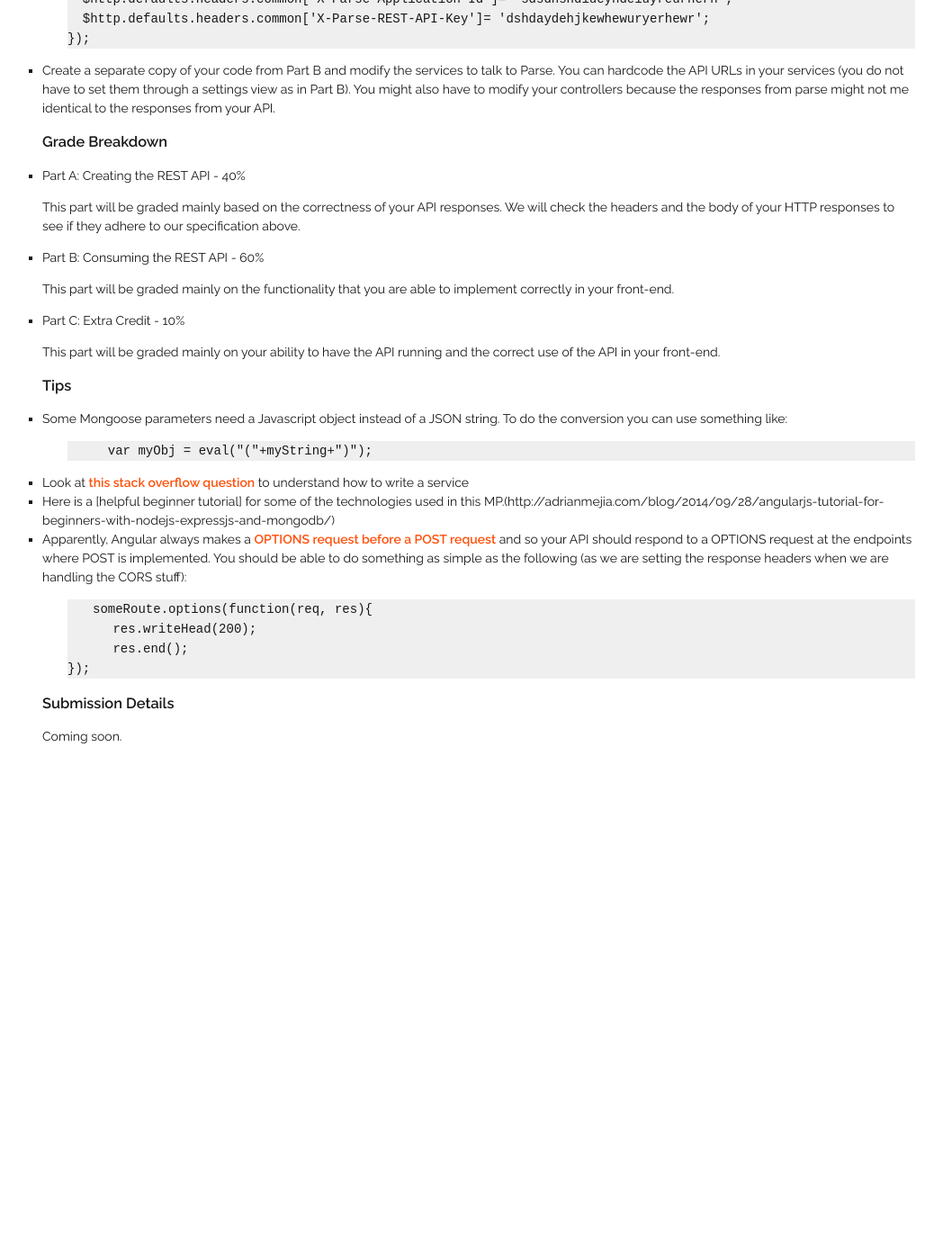
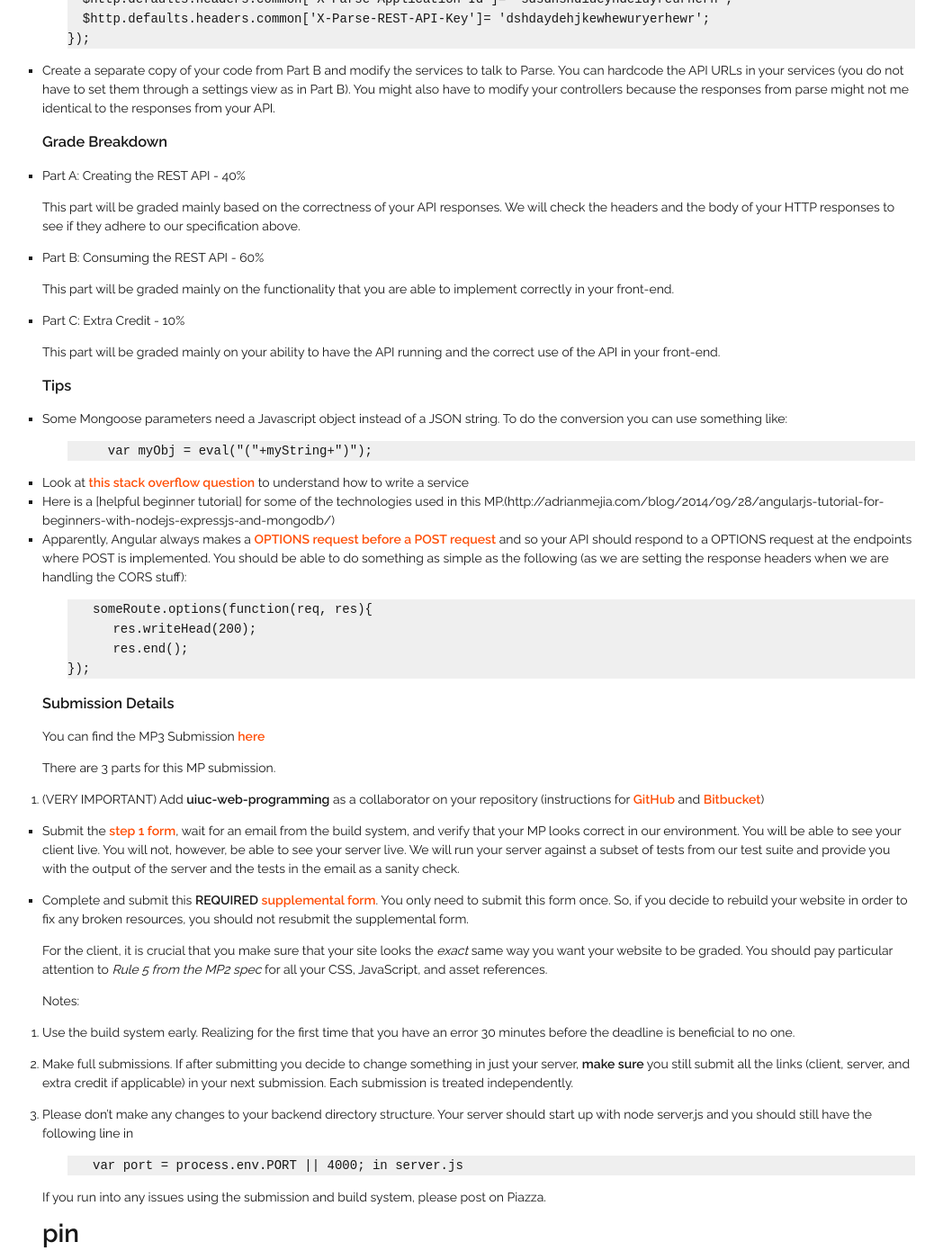
Before and after one commit to biplabdeka/fa2016, a Jekyll site: the page built from _posts/2015-3-17-MP-3.md, in a window 1280 px wide and 1400 px high, scrolled down 4773 px. Shown: the whole window at 90% size, without its empty margins (108-1156 px from the left). Built offline with Jekyll 4.4.1, drawn with Linux system fonts in a browser that asks for light colours; nearby versions of some CDN libraries; Markdown is read by kramdown in place of the engine named in the settings; before the commit the page ends 5616 px from its top, so only the background shows below that.

Commit message:
added submission details

````diff
--- a/_posts/2015-3-17-MP-3.md
+++ b/_posts/2015-3-17-MP-3.md
@@ -268,4 +268,28 @@ someRoute.options(function(req, res){
 
 
 ###Submission Details
-Coming soon.
+You can find the MP3 Submission [here](http://uiucwp.com/mp3/submit)
+
+There are 3 parts for this MP submission.
+1. (VERY IMPORTANT) Add **uiuc-web-programming** as a collaborator on your repository (instructions for [GitHub](https://help.github.com/articles/adding-collaborators-to-a-personal-repository/) and [Bitbucket](https://help.github.com/articles/adding-collaborators-to-a-personal-repository/))
+
++ Submit the [step 1 form](http://uiucwp.com/mp3/submit), wait for an email from the build system, and verify that your MP looks correct in our environment. You will be able to see your client live. You will not, however, be able to see your server live. We will run your server against a subset of tests from our test suite and provide you with the output of the server and the tests in the email as a sanity check.
+
++ Complete and submit this **REQUIRED** [supplemental form](https://docs.google.com/forms/d/1OBFZLk_bpzlCUb3QKxdbUa5Zu8f573LvC1S3oVvS7Lc/viewform). You only need to submit this form once. So, if you decide to rebuild your website in order to fix any broken resources, you should not resubmit the supplemental form.
+
+For the client, it is crucial that you make sure that your site looks the *exact* same way you want your website to be graded. You should pay particular attention to *Rule 5 from the MP2 spec* for all your CSS, JavaScript, and asset references.
+
+Notes:
+1. Use the build system early. Realizing for the first time that you have an error 30 minutes before the deadline is beneficial to no one.
+
+2. Make full submissions. If after submitting you decide to change something in just your server, **make sure** you still submit all the links (client, server, and extra credit if applicable) in your next submission. Each submission is treated independently.
+
+3. Please don't make any changes to your backend directory structure. Your server should start up with node server.js and you should still have the following line in
+
+```javascript
+var port = process.env.PORT || 4000; in server.js
+```
+
+If you run into any issues using the submission and build system, please post on Piazza.
+
+#pin
````
